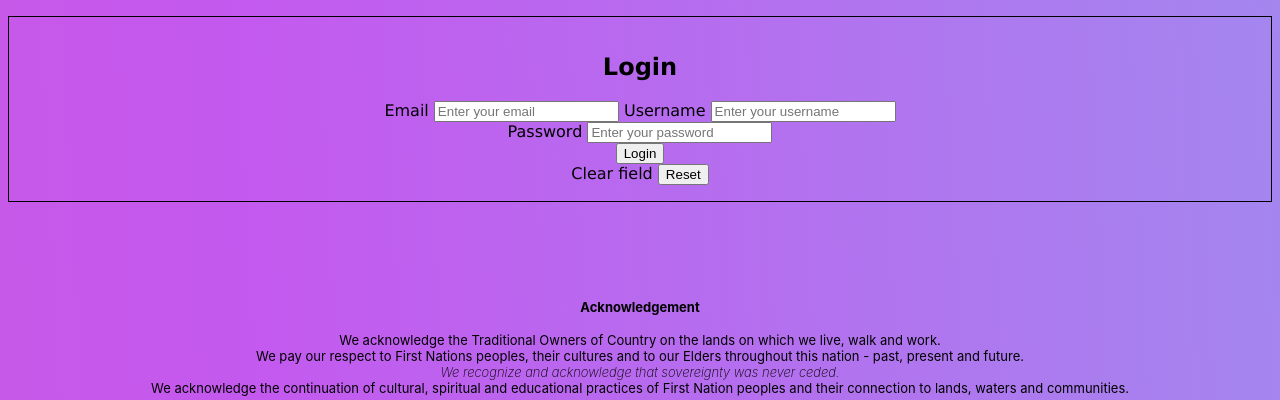
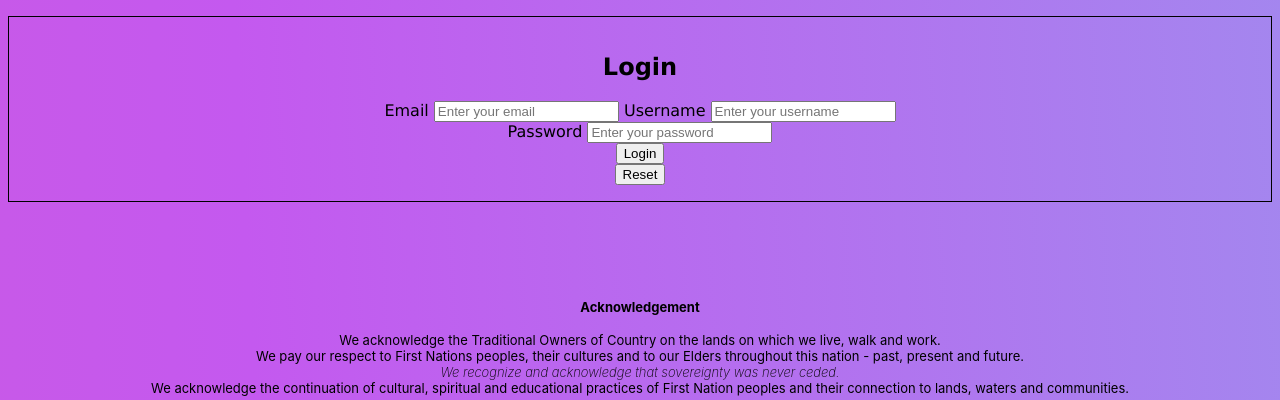
Before and after one commit to ky-ra1/flask-app, a Flask app: page /login in a window 1280 px wide. Shown: the part 100-500 px from the top of the page. Run offline with Flask 2, Linux system fonts and the light colour scheme.

Commit message:
deleted unnecessary text from label

```diff
--- a/templates/session/login.html
+++ b/templates/session/login.html
@@ -25,7 +25,7 @@
             <button type="submit">Login</button>
         </div>
         <div>
-            <label for="reset">Clear field</label>
+            <label for="reset"></label>
             <input type="reset"/>
         </div>
     </form>
```
